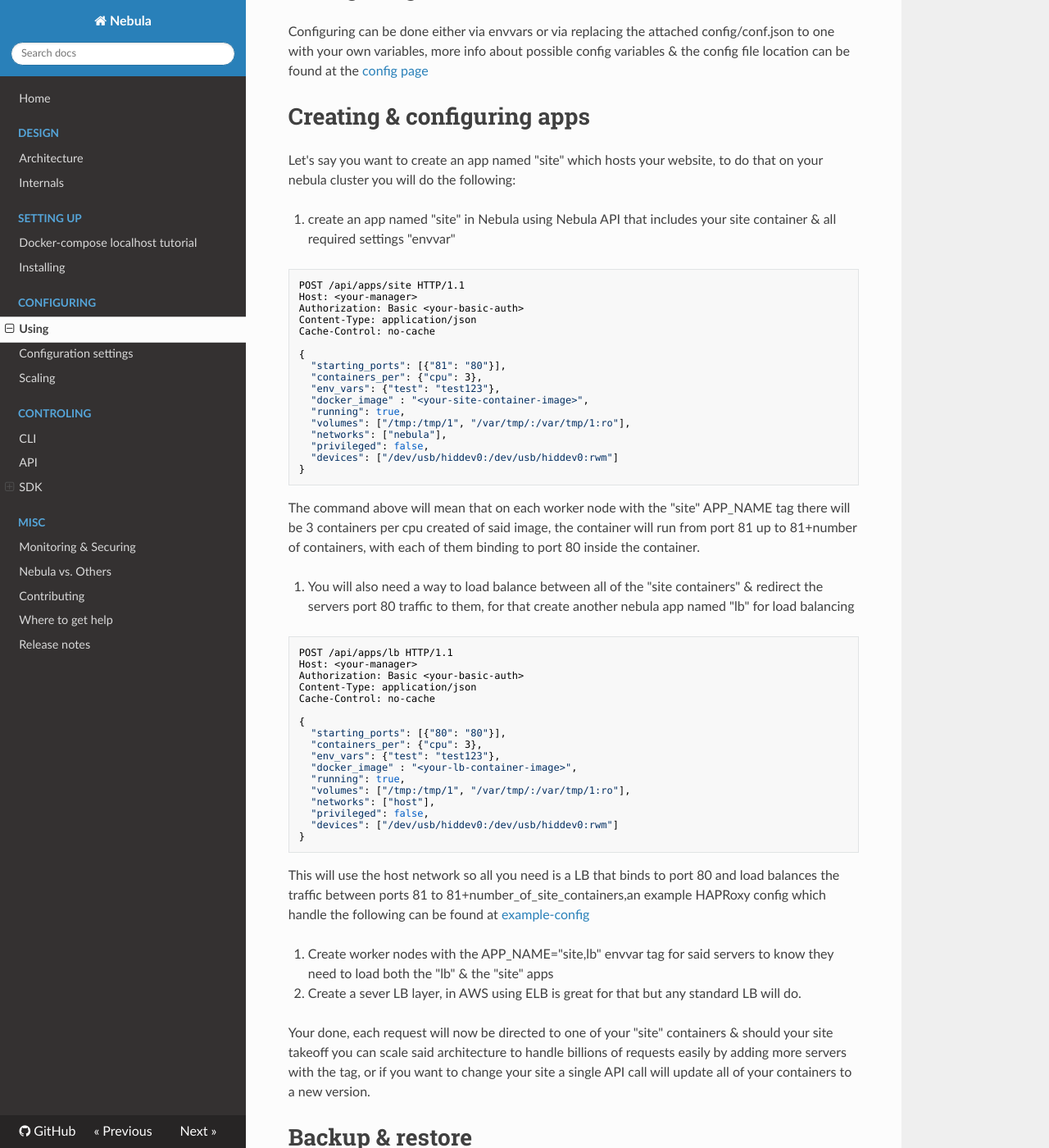
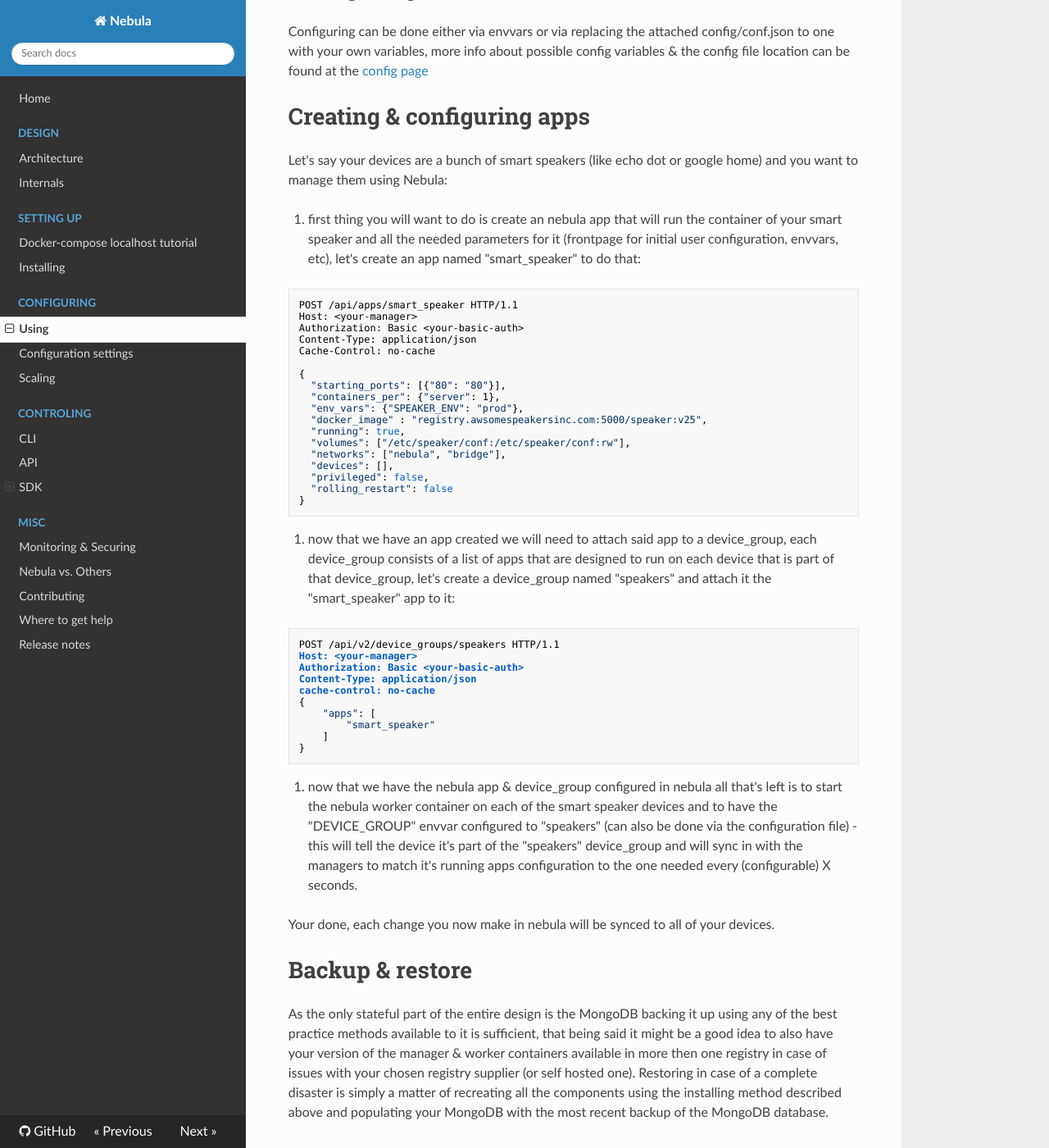
Before and after one commit to nebula-orchestrator/docs, an MkDocs documentation site: the page built from docs/use.md, in a window 1280 px wide and 1400 px high, scrolled down 253 px. Shown: the whole window at 82% size. Built offline with MkDocs 1.6.1, drawn with Linux system fonts in a browser that asks for light colours; nearby versions of some CDN libraries; old or Windows-style settings are respelled for this version of MkDocs.

Commit message:
updated use documention to match 2.0.0 changes

````diff
--- a/docs/use.md
+++ b/docs/use.md
@@ -6,36 +6,12 @@
 
 # Creating & configuring apps
 
-Let's say you want to create an app named "site" which hosts your website, to do that on your nebula cluster you will do the following:
+Let's say your devices are a bunch of smart speakers (like echo dot or google home) and you want to manage them using Nebula:
 
-1. create an app named "site" in Nebula using Nebula API that includes your site container & all required settings "envvar"
+1. first thing you will want to do is create an nebula app that will run the container of your smart speaker and all the needed parameters for it (frontpage for initial user configuration, envvars, etc), let's create an app named "smart_speaker" to do that:
 
 ```
-POST /api/apps/site HTTP/1.1
-Host: <your-manager>
-Authorization: Basic <your-basic-auth>
-Content-Type: application/json
-Cache-Control: no-cache
-
-{
-  "starting_ports": [{"81": "80"}],
-  "containers_per": {"cpu": 3},
-  "env_vars": {"test": "test123"},
-  "docker_image" : "<your-site-container-image>",
-  "running": true,
-  "volumes": ["/tmp:/tmp/1", "/var/tmp/:/var/tmp/1:ro"],
-  "networks": ["nebula"],
-  "privileged": false,
-  "devices": ["/dev/usb/hiddev0:/dev/usb/hiddev0:rwm"]
-}
-```
-
-The command above will mean that on each worker node with the "site" APP_NAME tag there will be 3 containers per cpu created of said image, the container will run from port 81 up to 81+number of containers, with each of them binding to port 80 inside the container.
-
-2. You will also need a way to load balance between all of the "site containers" & redirect the servers port 80 traffic to them, for that create another nebula app named "lb" for load balancing
-
-```
-POST /api/apps/lb HTTP/1.1
+POST /api/apps/smart_speaker HTTP/1.1
 Host: <your-manager>
 Authorization: Basic <your-basic-auth>
 Content-Type: application/json
@@ -43,24 +19,36 @@
 
 {
   "starting_ports": [{"80": "80"}],
-  "containers_per": {"cpu": 3},
-  "env_vars": {"test": "test123"},
-  "docker_image" : "<your-lb-container-image>",
+  "containers_per": {"server": 1},
+  "env_vars": {"SPEAKER_ENV": "prod"},
+  "docker_image" : "registry.awsomespeakersinc.com:5000/speaker:v25",
   "running": true,
-  "volumes": ["/tmp:/tmp/1", "/var/tmp/:/var/tmp/1:ro"],
-  "networks": ["host"],
+  "volumes": ["/etc/speaker/conf:/etc/speaker/conf:rw"],
+  "networks": ["nebula", "bridge"],
+  "devices": [],
   "privileged": false,
-  "devices": ["/dev/usb/hiddev0:/dev/usb/hiddev0:rwm"]
+  "rolling_restart": false
 }
 ```
 
-This will use the host network so all you need is a LB that binds to port 80 and load balances the traffic between ports 81 to 81+number_of_site_containers,an example HAPRoxy config which handle the following can be found at  [example-config](https://github.com/nebula-orchestrator/nebula/blob/master/docs/haproxy.cfg)
+2. now that we have an app created we will need to attach said app to a device_group, each device_group consists of a list of apps that are designed to run on each device that is part of that device_group, let's create a device_group named "speakers" and attach it the "smart_speaker" app to it:
 
+```
+POST /api/v2/device_groups/speakers HTTP/1.1
+Host: <your-manager>
+Authorization: Basic <your-basic-auth>
+Content-Type: application/json
+cache-control: no-cache
+{
+    "apps": [
+        "smart_speaker"
+    ]
+}
+```
 
-3. Create worker nodes with the APP_NAME="site,lb" envvar tag for said servers to know they need to load both the "lb" & the "site" apps
-4. Create a sever LB layer, in AWS using ELB is great for that but any standard LB will do.
+3. now that we have the nebula app & device_group configured in nebula all that's left is to start the nebula worker container on each of the smart speaker devices and to have the "DEVICE_GROUP" envvar configured to "speakers" (can also be done via the configuration file) - this will tell the device it's part of the "speakers" device_group and will sync in with the managers to match it's running apps configuration to the one needed every (configurable) X seconds.
 
-Your done, each request will now be directed to one of your "site" containers & should your site takeoff you can scale said architecture to handle billions of requests easily by adding more servers with the tag, or if you want to change your site a single API call will update all of your containers to a new version.
+Your done, each change you now make in nebula will be synced to all of your devices.
 
 # Backup & restore
 
````
